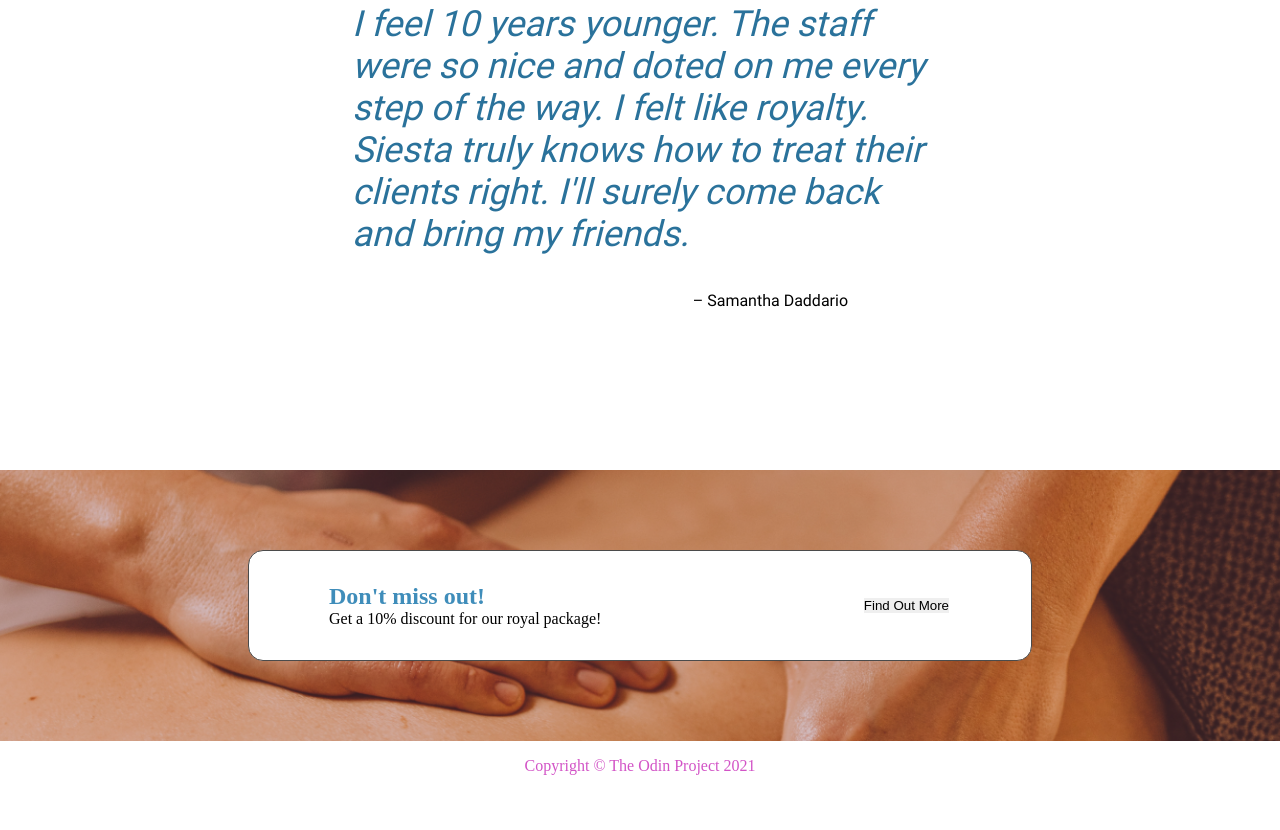
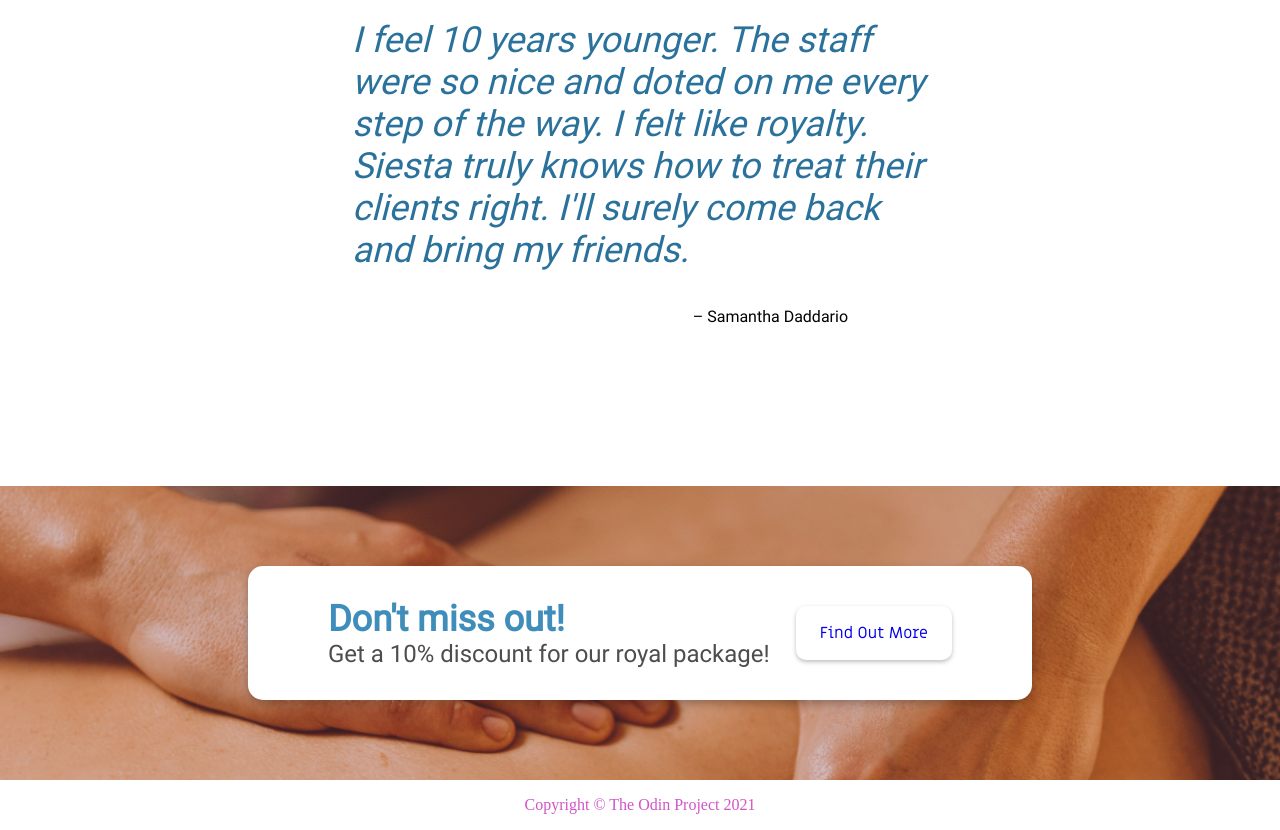
Before and after one commit to JoshDagat/landing-page, a plain HTML site: page index.html in a window 1280 px wide. Shown: the part 1662-2492 px from the top of the page. Before the commit the page ends 2453 px from the top, so only its background shows below. Drawn offline with Linux system fonts and the light colour scheme.

Commit message:
Final commit.

```diff
--- a/index.html
+++ b/index.html
@@ -33,9 +33,9 @@
           <h1>Relax Unwind Rejuvenate</h1>
           <p>Pamper yourself, you know you deserve it. Take a look at our wide variety of services and find the perfect package for you.</p>
           <p>Take a break, have a Siesta</p>
-          <button>
+          <a href="#" class="button">
             <span>Schedule A Reservation</span>
-          </button>
+          </a>
         </div>
       </div>
     </section>
@@ -81,9 +81,9 @@
             <h2>Don't miss out!</h2>
             <p>Get a 10% discount for our royal package!</p>
           </div>
-          <button>
+          <a href="#" class="button">
             <span>Find Out More</span>
-          </button>
+          </a>
         </div>
       </div>
     </section>
--- a/style.css
+++ b/style.css
@@ -62,7 +62,9 @@ header{
   background-repeat: no-repeat;
   background-position: left bottom;
   background-size: cover;
+  backdrop-filter: blur(10px);
 }
+
 
 header .wrapper{
   display: flex;
@@ -92,7 +94,7 @@ header .wrapper{
 .header-links{
   display: flex;
   align-items: center;
-  gap: 2em;
+  gap: 4em;
   list-style: none;
 }
 
@@ -140,16 +142,18 @@ header .wrapper{
   text-shadow: 0px 2px 4px hsla(0, 0%, 0%, 0.25);
 }
 
-.hero button{
+.hero .button{
+  display: inline-block;
   padding: 20px;
   border-radius: 15px;
   background: linear-gradient(#EA7B88, rgba(234,123,136,0.5));
   border-style: none;
   filter: drop-shadow(0px 4px 4px hsla(0,0%,0%,0.25));
+  cursor: pointer;
 }
 
-.hero button span{
-  font-family: "Miriam Libre";
+.hero .button span{
+  font-family: "Miriam";
   letter-spacing: 2px;
   font-size: 1.2em;
   display: flex;
@@ -225,7 +229,7 @@ header .wrapper{
 }
 
 
-/* Section CTA - Subscribe */
+/* Section CTA - Subscribe Footer*/
 
 section.cta{
   padding: 5em;
@@ -243,23 +247,42 @@ section.cta{
 .cta .wrapper .card{
   background-color: #fff;
   color: #3f8dba;
-  border: 1px solid #4b4b4b;
   border-radius: 15px;
   padding: 2em 5em;
   display: flex;
   justify-content: space-between;
   align-items: center;
   flex: 1 1 auto;
+  filter: drop-shadow(0px 4px 4px hsla(0,0%,0%,0.25));
+
+}
+
+.cta .card h2{
+  font-family: "Roboto";
+  font-size: 36px;
+
 }
 
 .cta .card p{
-  color: #000;
+  font-family: "Roboto";
+  font-size: 24px;
+  color: #4E4C4C;
 }
 
 
-.card button {
-  border: 2px solid white;
+.card .button {
+  background-color: #fff;
+  border: none;
+  filter: drop-shadow(0px 2px 2px hsla(0,0%,0%,0.25));
+  padding: 1em 1.5em;
   flex: 0 0 auto;
+  border-radius: 10px;
+}
+
+.card .button span {
+  font-family: "Miriam";
+  font-size: 16px;
+  letter-spacing: 2%;
 }
 
 /* Footer */
```
